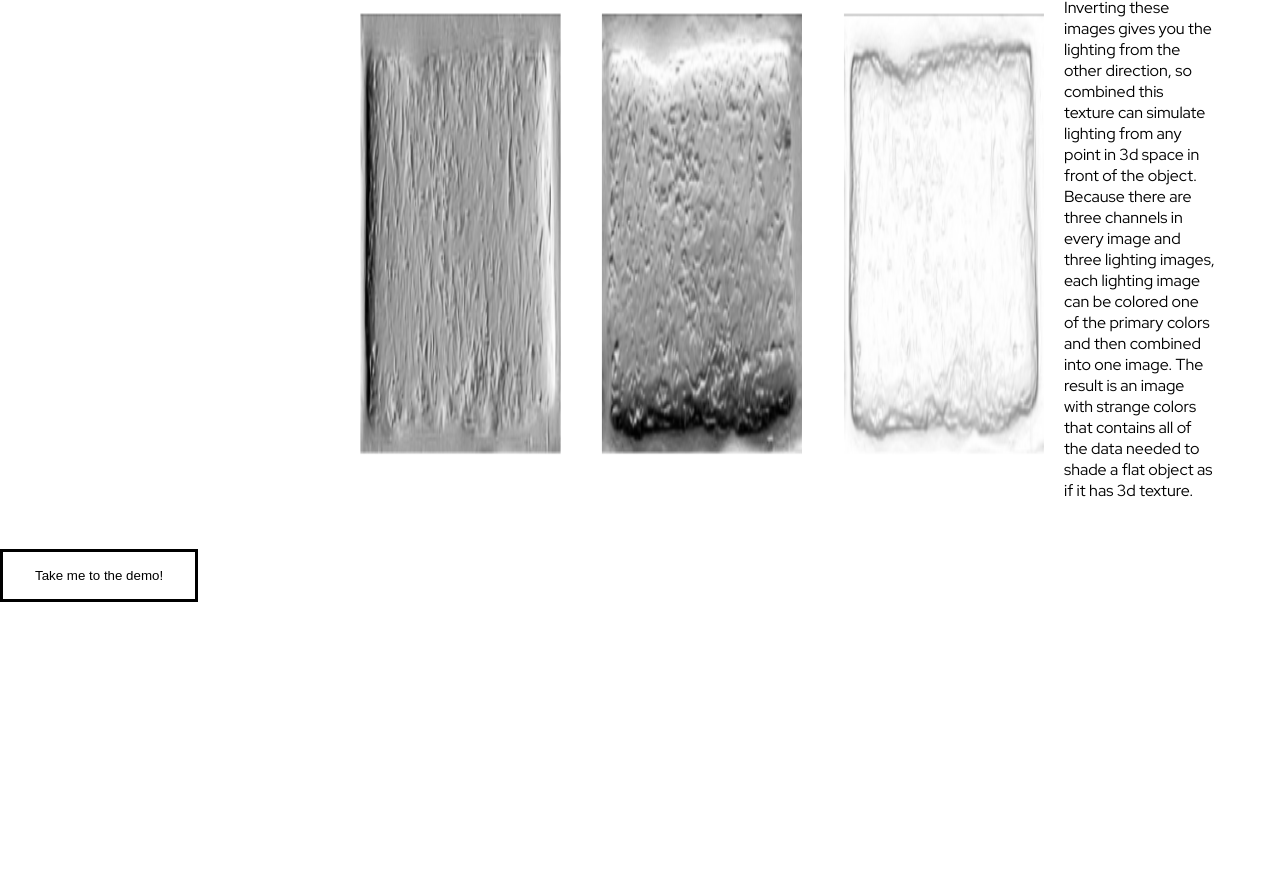
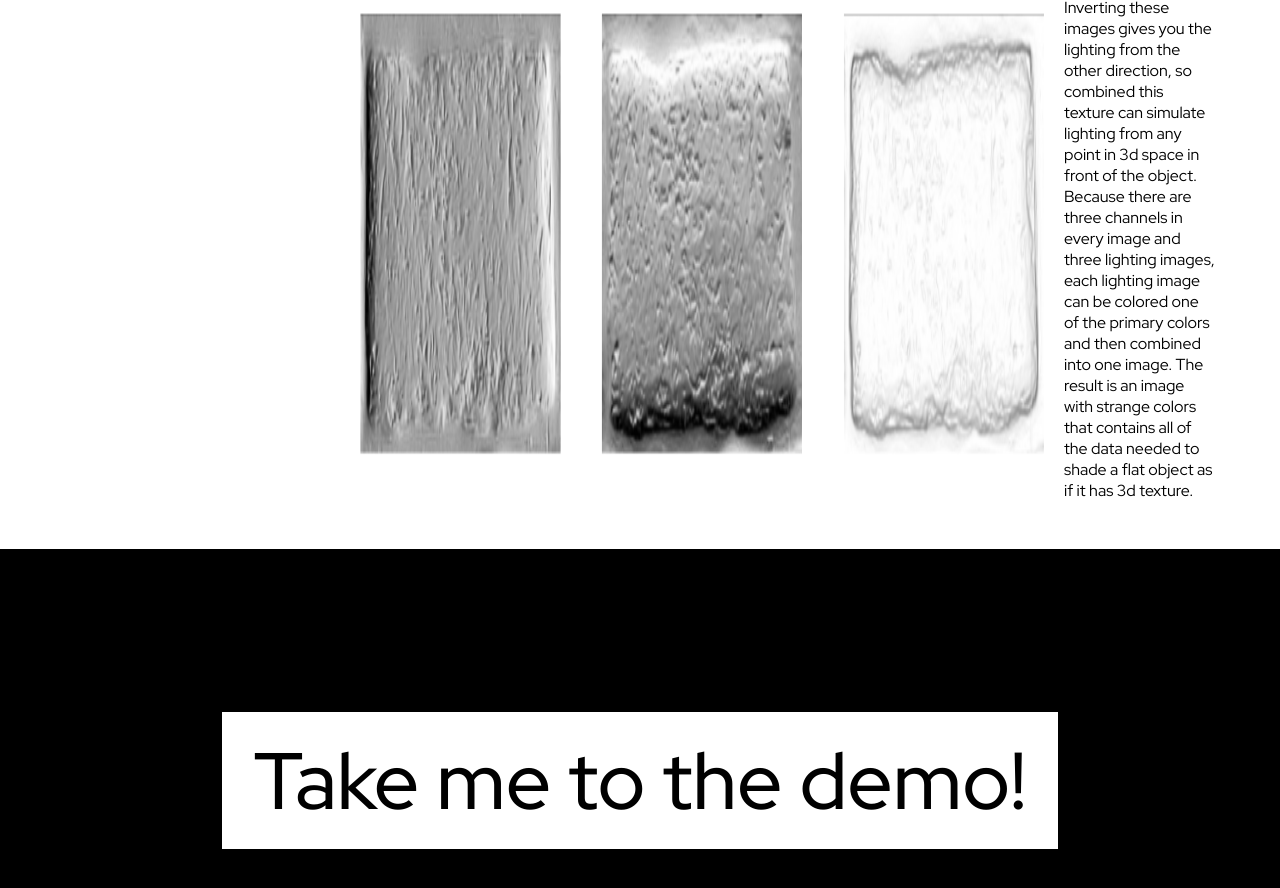
Before and after one commit to GrantSmith121/ThreeJS-Project, a website built with Vite: page index.html in a window 1280 px wide. Shown: the part 2065-2953 px from the top of the page. Before the commit the page ends 2667 px from the top, so only its background shows below. Built offline with nearby package versions, Linux system fonts and the light colour scheme.

Commit message:
Finalizing design for landing page

```diff
--- a/index.html
+++ b/index.html
@@ -48,9 +48,9 @@
         </div>
     </main>
 
-    <div>
+    <div class="demo-section">
         <a href="/example.html">
-            <button>Take me to the demo!</button>
+            <button class="article-button">Take me to the demo!</button>
         </a>
     </div>
 
--- a/main.css
+++ b/main.css
@@ -50,6 +50,11 @@ body {
     /* background-color: white; */
   }
 
+  .example-header {
+    background-color: black;
+    color: white;
+  }
+
   h2 {
     font-size: 5em;
     font-family: "Red Hat Display", sans-serif;
@@ -69,6 +74,13 @@ body {
 
   .article-body {
     margin: 2em;
+  }
+
+  .article-button {
+    font-size: 5em;
+    margin: 2em;
+    font-family: "Red Hat Display", sans-serif;
+    font-weight: 500;
   }
 
   p {
@@ -104,3 +116,9 @@ button:hover {
   margin: 2em;
   /* padding: 2em; */
 }
+
+.demo-section {
+  display: flex;
+  justify-content: center;
+  background-color: black;
+}
```
Also changed, not shown: example.html (+1 -1 lines).
